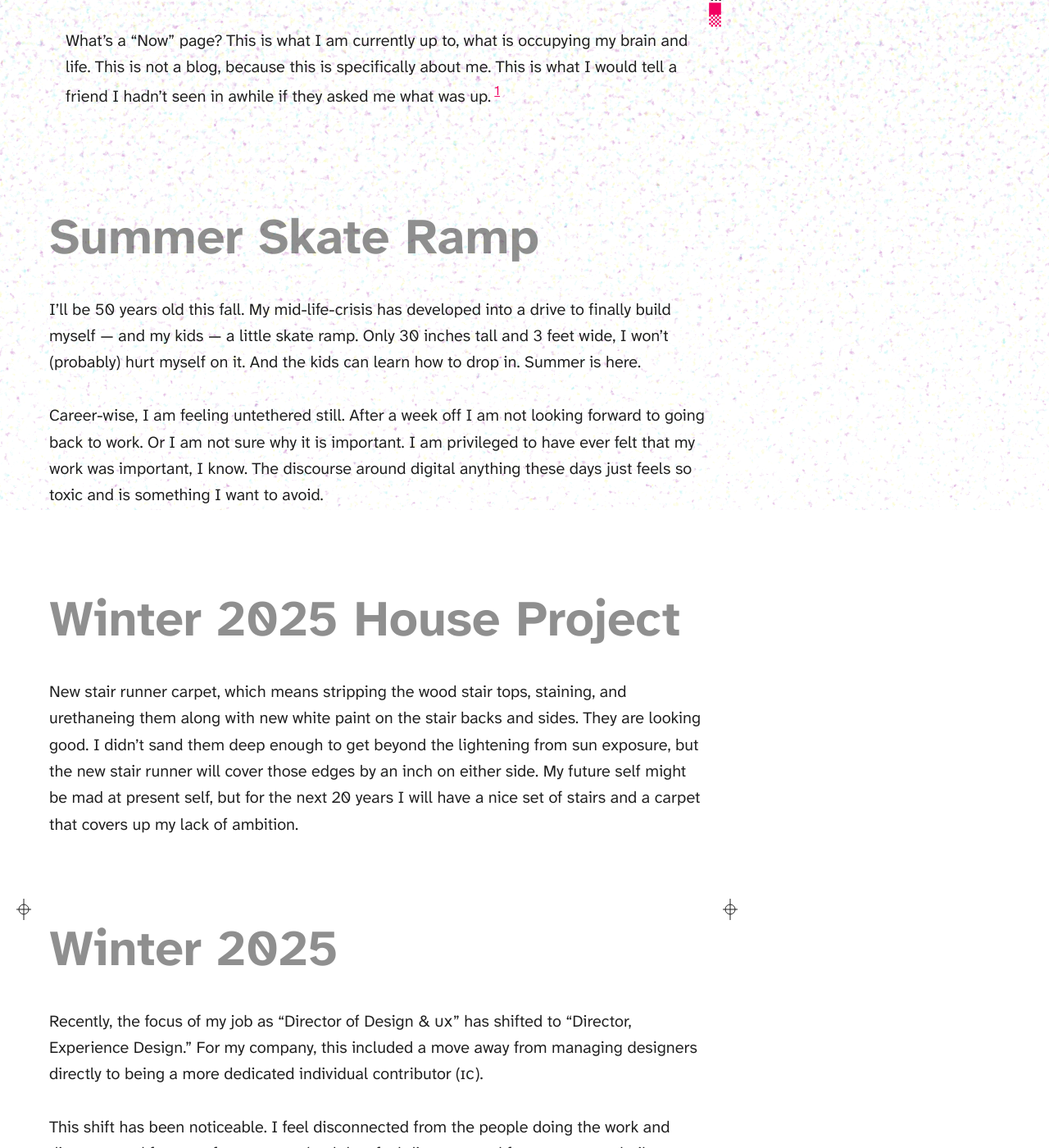
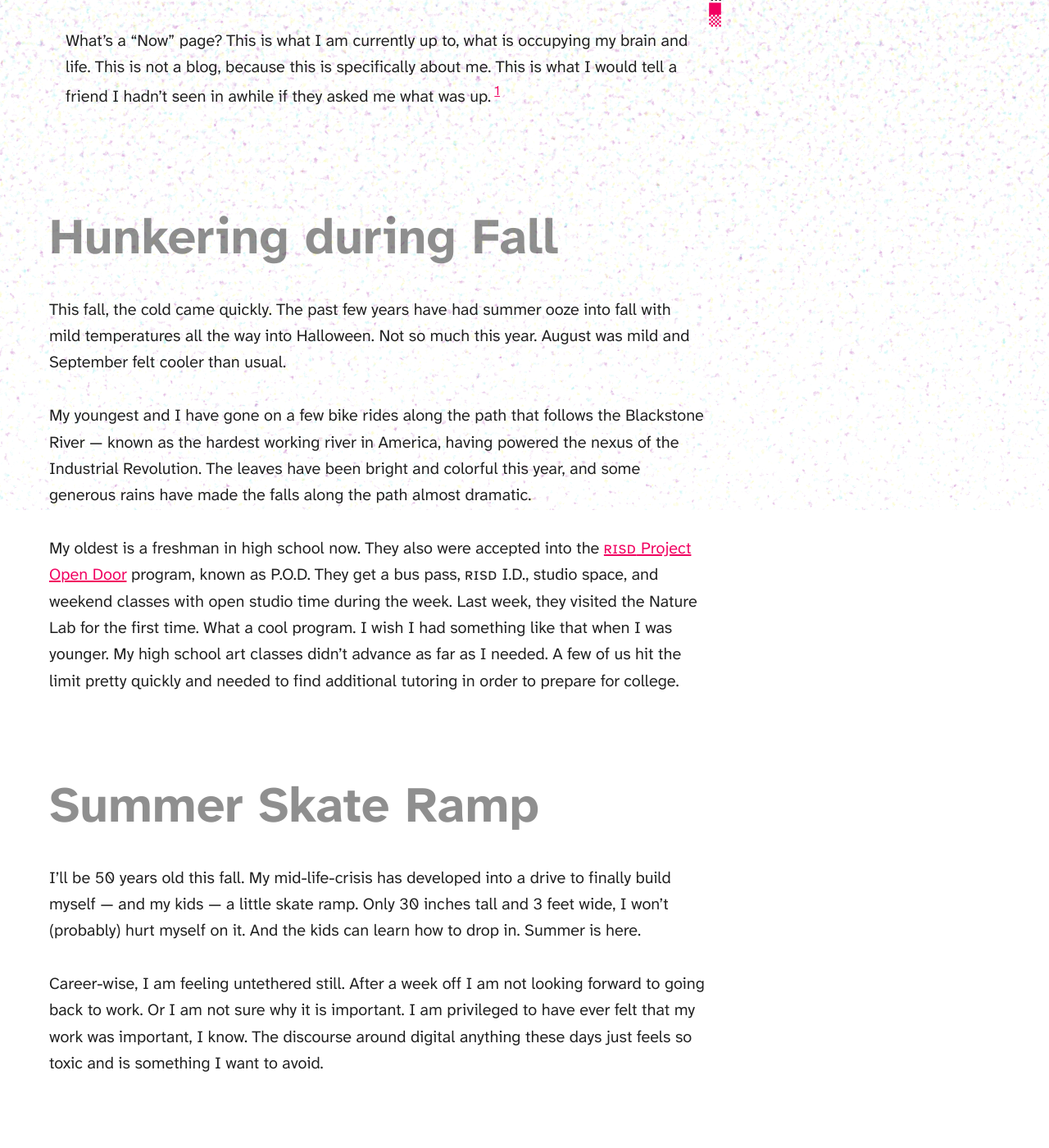
Before and after one commit to highchair/highchairdesign-com, a Jekyll site: the page built from now.md, in a window 1280 px wide and 1400 px high, scrolled down 402 px. Shown: the whole window at 82% size. Built offline with Jekyll 4.4.1, drawn with Linux system fonts in a browser that asks for light colours; some web fonts are replaced.

```diff
--- a/now.md
+++ b/now.md
@@ -8,6 +8,15 @@ title: Now
 What’s a “Now” page? This is what I am currently up to, what is occupying my brain and life. This is not a blog, because this is specifically about me. This is what I would tell a friend I hadn’t seen in awhile if they asked me what was up.[^1]
 {:.archive__statement}
 
+## Hunkering during Fall
+
+This fall, the cold came quickly. The past few years have had summer ooze into fall with mild temperatures all the way into Halloween. Not so much this year. August was mild and September felt cooler than usual.
+
+My youngest and I have gone on a few bike rides along the path that follows the Blackstone River — known as the hardest working river in America, having powered the nexus of the Industrial Revolution. The leaves have been bright and colorful this year, and some generous rains have made the falls along the path almost dramatic.
+
+My oldest is a freshman in high school now. They also were accepted into the [<span class="abbr">RISD</span> Project Open Door](https://www.risdprojectopendoor.com/) program, known as P.O.D. They get a bus pass, <span class="abbr">RISD</span> I.D., studio space, and weekend classes with open studio time during the week. Last week, they visited the Nature Lab for the first time. What a cool program. I wish I had something like that when I was younger. My high school art classes didn’t advance as far as I needed. A few of us hit the limit pretty quickly and needed to find additional tutoring in order to prepare for college.
+
+
 ## Summer Skate Ramp
 
 I’ll be 50 years old this fall. My mid-life-crisis has developed into a drive to finally build myself — and my kids — a little skate ramp. Only 30 inches tall and 3 feet wide, I won’t (probably) hurt myself on it. And the kids can learn how to drop in. Summer is here.
@@ -15,7 +24,7 @@ I’ll be 50 years old this fall. My mid-life-crisis has developed into a drive
 Career-wise, I am feeling untethered still. After a week off I am not looking forward to going back to work. Or I am not sure why it is important. I am privileged to have ever felt that my work was important, I know. The discourse around digital anything these days just feels so toxic and is something I want to avoid.
 
 
-## Winter 2025 House Project
+## Winter House Project
 
 New stair runner carpet, which means stripping the wood stair tops, staining, and urethaneing them along with new white paint on the stair backs and sides. They are looking good. I didn’t sand them deep enough to get beyond the lightening from sun exposure, but the new stair runner will cover those edges by an inch on either side. My future self might be mad at present self, but for the next 20 years I will have a nice set of stairs and a carpet that covers up my lack of ambition.
 
```
Also changed, not shown: resume.md (+3 -1 lines).
